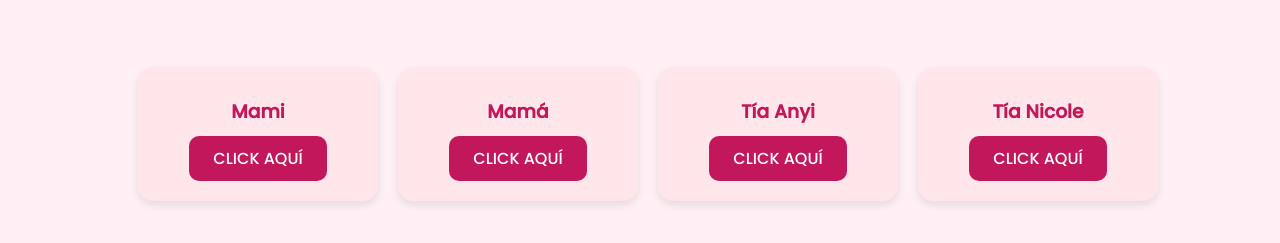
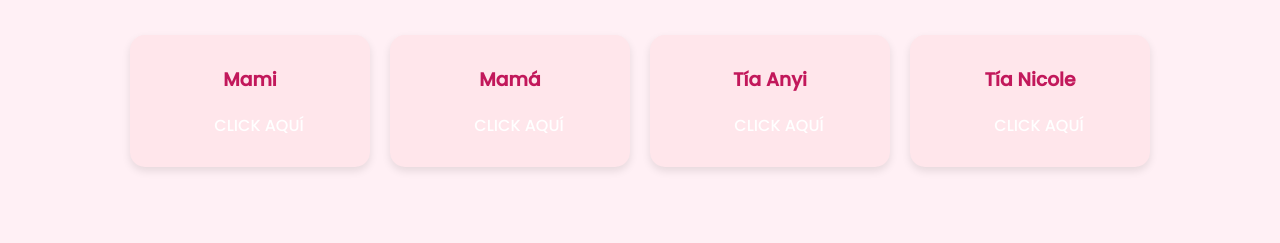
Before and after one commit to agustina123456789-crypto/detalle, a plain HTML site: page index.html in a window 1280 px wide. Shown: the part 349-592 px from the top of the page. Drawn offline with Linux system fonts and the light colour scheme.

Commit message:
Update index.html

```diff
--- a/index.html
+++ b/index.html
@@ -13,6 +13,8 @@
       background-color: #fff0f5;
       font-family: Arial, sans-serif;
       text-align: center;
+      margin: 0;
+      padding: 0;
     }
 
     .greetings span {
@@ -23,19 +25,9 @@
       line-height: 1;
     }
 
-        @media (max-width: 480px) {
-            .greetings span {
-                font-size: 12vw;
-            }
-        }
-
     .description span {
       font-size: 1.5em;
       color: #555;
-        }
-
-        .button {
-            margin-top: 30px;
     }
 
     .botones {
@@ -53,7 +45,7 @@
       justify-content: center;
       gap: 20px;
       flex-wrap: wrap;
-            margin-top: 50px;
+      margin: 30px 10px;
     }
 
     .card {
@@ -61,7 +53,8 @@
       border-radius: 15px;
       padding: 20px;
       width: 200px;
-            box-shadow: 0 4px 8px rgba(0,0,0,0.1);
+      max-width: 90%;
+      box-shadow: 0 4px 8px rgba(0, 0, 0, 0.1);
       transition: transform 0.2s ease;
     }
 
@@ -74,17 +67,32 @@
       color: #c2185b;
     }
 
-        .card button {
-            background-color: #c2185b;
-            color: white;
-            border: none;
-            padding: 10px 15px;
-            border-radius: 10px;
-            cursor: pointer;
+    .card a {
+      display: inline-block;
+      color: #fff;
+      text-decoration: none;
+      width: 100%;
     }
 
-        .card button:hover {
-            background-color: #a01347;
+    .card button {
+      background: none;
+      border: none;
+      width: 100%;
+      padding: 0;
+    }
+
+    /* Ajustes para pantallas muy pequeñas */
+    @media (max-width: 480px) {
+      .greetings span {
+        font-size: 12vw;
+      }
+      .perfil-cards {
+        flex-direction: column;
+        align-items: center;
+      }
+      .card {
+        width: 90%;
+      }
     }
   </style>
 </head>
@@ -102,29 +110,29 @@
     <span>ENTRA EN TU PERFIL :)</span>
   </div>
 
-
   <div class="perfil-cards">
     <div class="card">
       <h3>Mami</h3>
       <button class="botones">
-                <a href="flower.html" style="color: #fff; text-decoration: none;">CLICK AQUÍ</a>
+        <a href="flower.html">CLICK AQUÍ</a>
       </button>
     </div>
     <div class="card">
-            <h3> Mamá</h3>
+      <h3>Mamá</h3>
       <button class="botones">
-                <a href="flower2.html" style="color: #fff; text-decoration: none;">CLICK AQUÍ</a>
-            </button>        </div>
+        <a href="flower2.html">CLICK AQUÍ</a>
+      </button>
+    </div>
     <div class="card">
       <h3>Tía Anyi</h3>
       <button class="botones">
-                <a href="flower3.html" style="color: #fff; text-decoration: none;">CLICK AQUÍ</a>
+        <a href="flower3.html">CLICK AQUÍ</a>
       </button>
     </div>
     <div class="card">
       <h3>Tía Nicole</h3>
       <button class="botones">
-                <a href="flower4.html" style="color: #fff; text-decoration: none;">CLICK AQUÍ</a>
+        <a href="flower4.html">CLICK AQUÍ</a>
       </button>
     </div>
   </div>
```
Lines whose indentation alone changed are shown as unchanged.
